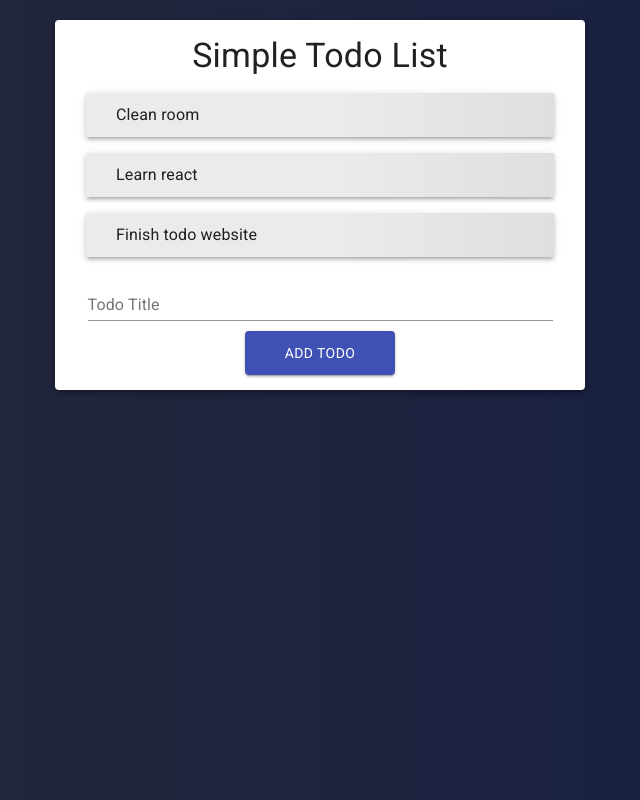
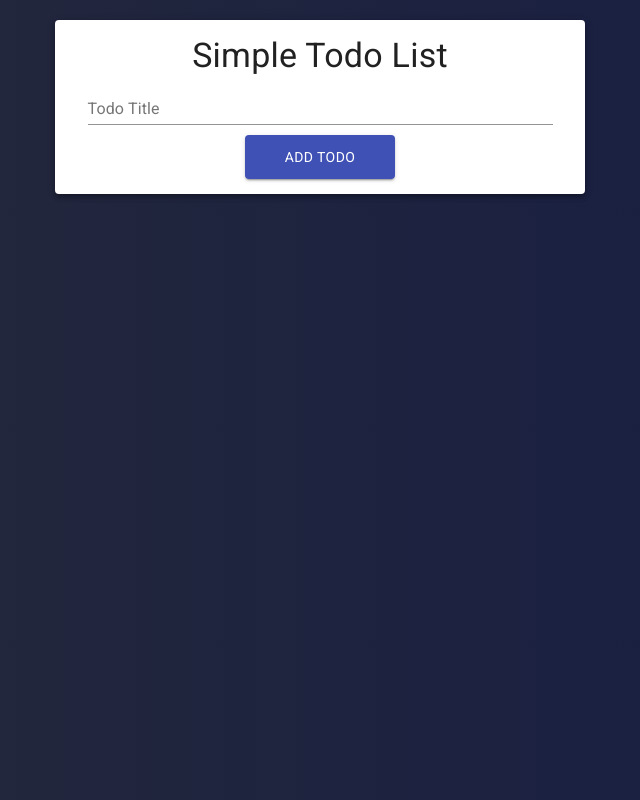
Before and after one commit to AIBaxt/simpleTodo, a React (Create React App) app: page / in a window 1280 px wide. Shown: the whole page, without its empty margins (320-960 px from the left). Built offline with nearby package versions, Linux system fonts and the light colour scheme.

Commit message:
Add Todo button now works.

```diff
--- a/src/Components/todo/AddTodo.js
+++ b/src/Components/todo/AddTodo.js
@@ -5,14 +5,15 @@ function AddTodo(props) {
 
     const [titleText, setTitleText] = useState('');
 
-    const submitHandler = (event) => {
-        event.preventDefault();
-        resetText();
-    };
-
     const onChangeHandler = (event) => {
         setTitleText(event.target.value);
     }
+
+    const submitHandler = (event) => {
+        event.preventDefault();
+        props.onTodoAdd(titleText);
+        resetText();
+    };
 
     function resetText() {
         setTitleText('');
@@ -20,6 +21,7 @@ function AddTodo(props) {
 
     const textStyle = { width: "93%", padding: 0 }
     const buttonStyle = { margin: "10px 0 0 0", padding: "10px 40px 10px 40px" };
+
     return (
         <div>
             <form onSubmit={submitHandler}>
--- a/src/Components/todo/Todo.js
+++ b/src/Components/todo/Todo.js
@@ -1,12 +1,8 @@
-import React from 'react';
+import React, { useState } from 'react';
 import AddTodo from './AddTodo';
 import ListTodo from './ListTodo';
 
-
-
-function Todo(props) {
-
-    const todos = [
+const DUMMY_TODOS = [
     {
         id: 't1',
         title: 'Clean room'
@@ -21,11 +17,32 @@ function Todo(props) {
     },
 ];
 
+
+
+const Todo = (props) => {
+
+    const [todos, setTodos] = useState([]);
+
+    const todoAddHandler = (enteredTodoData) => {
+        const todoData = {
+            id: Math.random().toString(),
+            title: enteredTodoData
+        }
+
+        setTodos((prevTodos) => {
+            return [todoData, ...todos];
+        });
+
+        console.log(todos);
+    };
+
+
+
     return (
         <div>
             { todos.map(todo => <ListTodo key={todo.id} title={todo.title} />)}
-            <AddTodo />
-        </div>
+            < AddTodo onTodoAdd={todoAddHandler} />
+        </div >
     );
 };
 
```
Lines whose indentation alone changed are shown as unchanged.
